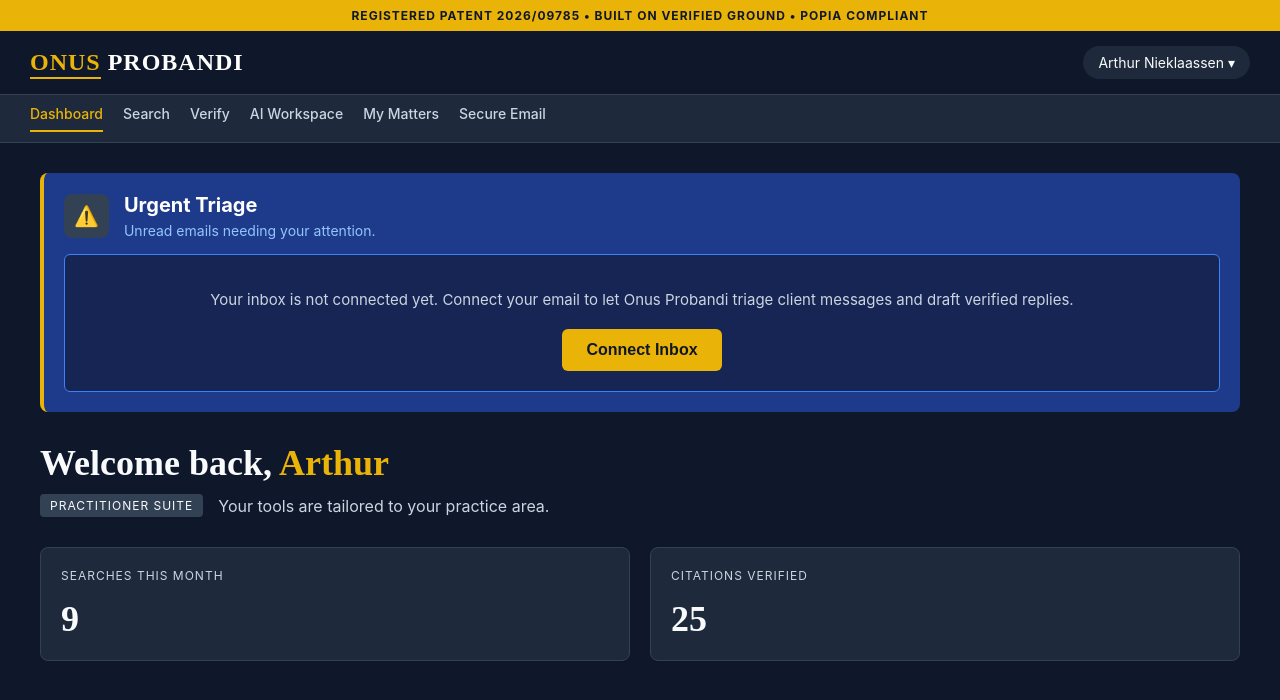
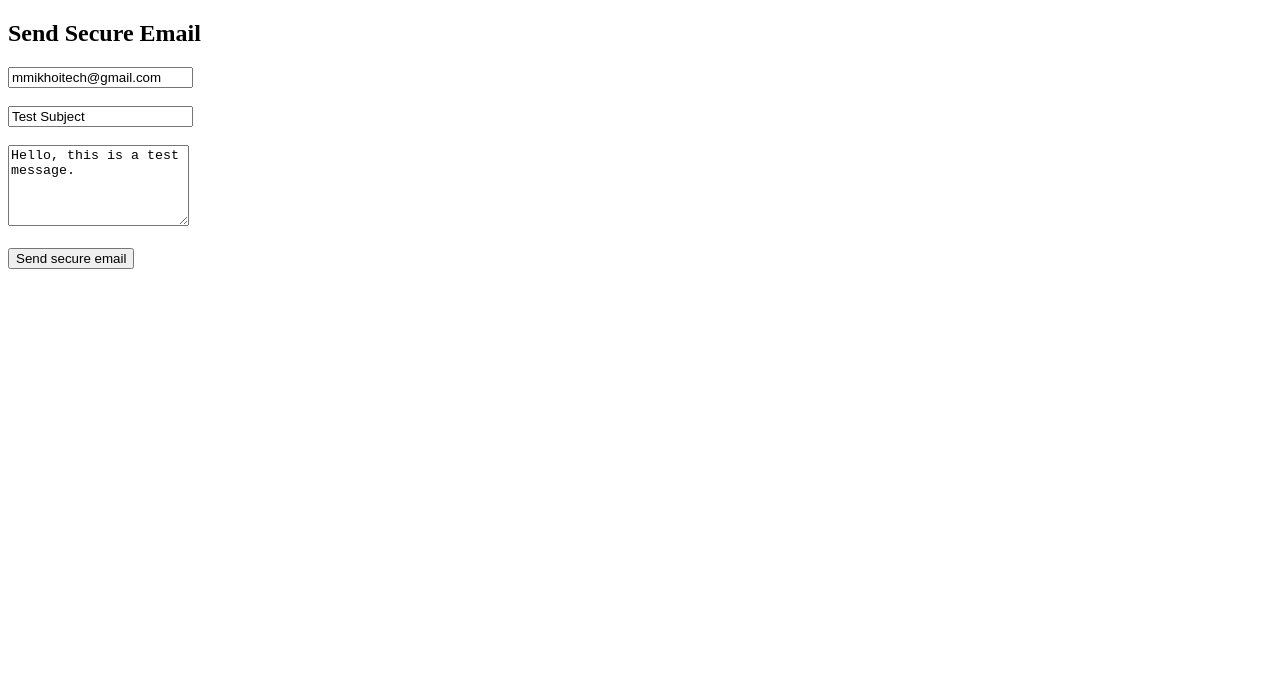
Before and after one commit to mmikhoitech-stack/legal-ai-backend, a website: page app.html in a window 1280 px wide. Drawn offline with Linux system fonts and the light colour scheme; no server answers.

Commit message:
Complete frontend and backend fix

```diff
--- a/app.html
+++ b/app.html
@@ -2,182 +2,55 @@
 <html lang="en">
 <head>
     <meta charset="UTF-8">
-    <meta name="viewport" content="width=device-width, initial-scale=1.0">
-    <title>Onus Probandi — Dashboard</title>
-    <style>
-        :root {
-            --bg-dark: #0f172a;
-            --bg-panel: #1e293b;
-            --gold: #eab308;
-            --text-main: #f8fafc;
-            --text-muted: #cbd5e1;
-        }
-        body {
-            margin: 0;
-            font-family: -apple-system, BlinkMacSystemFont, "Segoe UI", Roboto, Helvetica, Arial, sans-serif;
-            background-color: var(--bg-dark);
-            color: var(--text-main);
-        }
-        .top-bar { background-color: var(--gold); text-align: center; padding: 8px; font-size: 12px; font-weight: bold; color: var(--bg-dark); letter-spacing: 1px; }
-        .nav-header { display: flex; justify-content: space-between; align-items: center; padding: 15px 30px; background-color: var(--bg-dark); border-bottom: 1px solid #334155; }
-        .logo { font-family: serif; font-size: 24px; font-weight: bold; letter-spacing: 1px; color: white; }
-        .logo span { color: var(--gold); border-bottom: 2px solid var(--gold); padding-bottom: 2px; }
-        .user-profile { background-color: var(--bg-panel); padding: 8px 15px; border-radius: 20px; display: flex; align-items: center; gap: 10px; font-size: 14px; cursor: pointer; }
-
-        .sub-nav { display: flex; gap: 20px; padding: 10px 30px; background-color: var(--bg-panel); font-size: 14px; border-bottom: 1px solid #334155; }
-        .sub-nav a { color: var(--text-muted); text-decoration: none; font-weight: 500; }
-        .sub-nav a.active { color: var(--gold); border-bottom: 2px solid var(--gold); padding-bottom: 8px; }
-
-        .container { max-width: 1200px; margin: 30px auto; padding: 0 20px; }
-
-        .triage-box {
-            background-color: #1e3a8a;
-            border-radius: 8px;
-            padding: 20px;
-            border-left: 4px solid var(--gold);
-            margin-bottom: 30px;
-        }
-        .triage-header { display: flex; align-items: center; gap: 15px; margin-bottom: 15px; }
-        .triage-icon { background-color: #334155; padding: 10px; border-radius: 8px; font-size: 20px; }
-        .triage-title { margin: 0; font-size: 20px; color: white; }
-        .triage-sub { margin: 5px 0 0 0; font-size: 14px; color: #93c5fd; }
-
-        .triage-content {
-            background-color: #172554;
-            border: 1px solid #3b82f6;
-            border-radius: 6px;
-            padding: 20px;
-            text-align: center;
-        }
-
-        .welcome-section { margin-bottom: 30px; }
-        .welcome-title { font-family: serif; font-size: 36px; margin: 0 0 10px 0; }
-        .welcome-title span { color: var(--gold); }
-        .welcome-sub { color: var(--text-muted); font-size: 16px; margin: 0; }
-
-        .stats-grid { display: grid; grid-template-columns: 1fr 1fr; gap: 20px; margin-bottom: 30px; }
-        .stat-card { background-color: var(--bg-panel); padding: 20px; border-radius: 8px; border: 1px solid #334155; }
-        .stat-label { font-size: 12px; color: var(--text-muted); letter-spacing: 1px; margin: 0 0 15px 0; }
-        .stat-value { font-size: 36px; font-family: serif; margin: 0; }
-
-        .btn-gold {
-            background-color: var(--gold);
-            color: var(--bg-dark);
-            border: none;
-            padding: 12px 24px;
-            border-radius: 6px;
-            font-weight: bold;
-            font-size: 16px;
-            cursor: pointer;
-            transition: 0.2s;
-        }
-        .btn-gold:hover { background-color: #ca8a04; }
-    </style>
+    <title>Onus Probandi Secure Email</title>
 </head>
 <body>
-
-    <div class="top-bar">
-        REGISTERED PATENT 2026/09785 • BUILT ON VERIFIED GROUND • POPIA COMPLIANT
-    </div>
-
-    <div class="nav-header">
-        <div class="logo"><span>ONUS</span> PROBANDI</div>
-        <div class="user-profile">
-            Arthur Nieklaassen ▾
-        </div>
-    </div>
-
-    <div class="sub-nav">
-        <a href="#" class="active">Dashboard</a>
-        <a href="#">Search</a>
-        <a href="#">Verify</a>
-        <a href="#">AI Workspace</a>
-        <a href="#">My Matters</a>
-        <a href="#">Secure Email</a>
-    </div>
-
-    <div class="container">
-
-        <div class="triage-box">
-            <div class="triage-header">
-                <div class="triage-icon">⚠️</div>
-                <div>
-                    <h2 class="triage-title">Urgent Triage</h2>
-                    <p class="triage-sub">Unread emails needing your attention.</p>
-                </div>
-            </div>
-
-            <!-- The JavaScript will inject the fixed UI here -->
-            <div id="triage-content-area" class="triage-content">
-                <p style="color: #93c5fd; margin: 0;">Loading inbox securely...</p>
-            </div>
-        </div>
-
-        <div class="welcome-section">
-            <h1 class="welcome-title">Welcome back, <span>Arthur</span></h1>
-            <div style="display: flex; align-items: center; gap: 15px; margin-top: 10px;">
-                <span style="background-color: #334155; padding: 4px 10px; border-radius: 4px; font-size: 12px; letter-spacing: 1px;">PRACTITIONER SUITE</span>
-                <p class="welcome-sub">Your tools are tailored to your practice area.</p>
-            </div>
-        </div>
-
-        <div class="stats-grid">
-            <div class="stat-card">
-                <p class="stat-label">SEARCHES THIS MONTH</p>
-                <h2 class="stat-value">9</h2>
-            </div>
-            <div class="stat-card">
-                <p class="stat-label">CITATIONS VERIFIED</p>
-                <h2 class="stat-value">25</h2>
-            </div>
-        </div>
-
-    </div>
+    <h2>Send Secure Email</h2>
+    <input type="email" id="recipientEmail" placeholder="Recipient Email" value="mmikhoitech@gmail.com"><br><br>
+    <input type="text" id="emailSubject" placeholder="Subject" value="Test Subject"><br><br>
+    <textarea id="emailMessage" rows="5" placeholder="Message...">Hello, this is a test message.</textarea><br><br>
+    <button id="sendButton" onclick="sendSecureEmail()">Send secure email</button>
+    <p id="status"></p>
 
     <script>
-        async function loadEmails() {
-            const contentArea = document.getElementById('triage-content-area');
+        async function sendSecureEmail() {
+            const to = document.getElementById('recipientEmail').value;
+            const subject = document.getElementById('emailSubject').value;
+            const message = document.getElementById('emailMessage').value;
+            const statusDiv = document.getElementById('status');
+            const button = document.getElementById('sendButton');
 
-            // NOTE: Change this URL to your actual Render URL!
-            const RENDER_API_URL = 'https://onus-probandi-backend.onrender.com/api/emails';
+            // 🚨 IMPORTANT: CHANGE THIS TO YOUR RENDER URL (Do not use onusprobandi.guru here)
+            const RENDER_URL = 'https://YOUR_RENDER_URL.onrender.com';
+
+            button.disabled = true;
+            button.innerText = "Sending...";
+            statusDiv.innerText = "";
 
             try {
-                const response = await fetch(RENDER_API_URL);
+                const response = await fetch(`${RENDER_URL}/api/secure-email/send`, {
+                    method: 'POST',
+                    headers: { 'Content-Type': 'application/json' },
+                    body: JSON.stringify({ to, subject, message })
+                });
 
-                if (!response.ok) {
-                    throw new Error(`Server error: ${response.status}`);
+                const data = await response.json();
+
+                if (response.ok) {
+                    statusDiv.style.color = "green";
+                    statusDiv.innerText = "✅ Email sent successfully!";
+                } else {
+                    statusDiv.style.color = "red";
+                    statusDiv.innerText = "❌ Error: " + (data.error || "Failed");
                 }
-
-                const emails = await response.json();
-
-                if (emails.length === 0) {
-                    // If the backend returns an empty list, show the connect button
-                    showConnectInboxUI(contentArea);
-                } else {
-                    contentArea.innerHTML = `<p>You have ${emails.length} emails.</p>`;
-                }
-
             } catch (error) {
-                // THE FIX: If the backend throws a 500 error, catch it here and show the button
-                console.log("Backend sleeping or error:", error.message);
-                showConnectInboxUI(contentArea);
+                statusDiv.style.color = "red";
+                statusDiv.innerText = "❌ Network error. Backend is down.";
+            } finally {
+                button.disabled = false;
+                button.innerText = "Send secure email";
             }
         }
-
-        function showConnectInboxUI(container) {
-            container.innerHTML = `
-                <p style="color: #cbd5e1; font-size: 15px; margin-bottom: 20px;">
-                    Your inbox is not connected yet. Connect your email to let Onus Probandi triage client messages and draft verified replies.
-                </p>
-                <button class="btn-gold" onclick="alert('Email connection coming soon!')">
-                    Connect Inbox
-                </button>
-            `;
-        }
-
-        // Run the function when the page loads
-        window.onload = loadEmails;
     </script>
-
 </body>
 </html>
```
